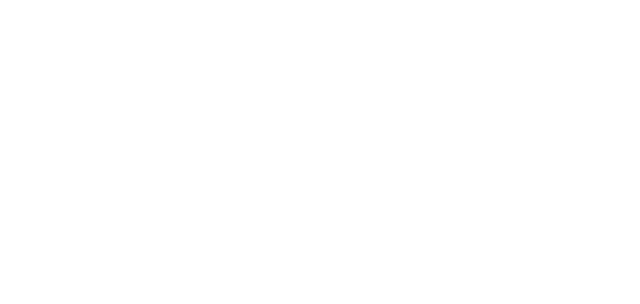
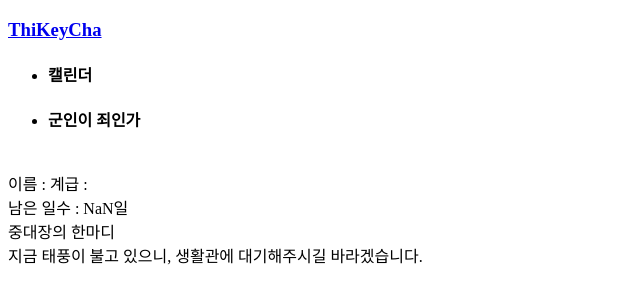
Before and after one commit to osamhack2022/WEB_ArmyReport_Thi-Key-Cha, a React (Create React App) app in the folder WEB(FE)/ar/: page /1 in a window 1280 px wide. Before the commit this address had no page. Shown: the top 304 px of the page, without its empty margins (0-640 px from the left). Built offline with nearby package versions, Linux system fonts and the light colour scheme.

Commit message:
Add Navbar

```diff
--- a/WEB(FE)/ar/src/components/Auth/Login.js
+++ b/WEB(FE)/ar/src/components/Auth/Login.js
@@ -4,7 +4,7 @@
 import { useNavigate } from 'react-router-dom';
 import { UserActions } from '../../app/UserSlice';
 import { AuthActions } from '../../app/AuthSlice';
-import { useDispatch, useSelector } from 'react-redux';
+import { useDispatch } from 'react-redux';
 import { doc, getDoc } from 'firebase/firestore';
 
 import "./Login.module.css";
--- /dev/null
+++ b/WEB(FE)/ar/src/components/Navbar/MenuItem.js
@@ -0,0 +1,35 @@
+export const CalenderItems = [
+    {
+        title: '부대 일정 종합',
+        path: '/Calender/ArmyUnit',
+        cName : 'dropdown-link'
+    },
+    {
+        title: '부대 휴가 종합',
+        path: '/Calender/Vacation',
+        cName : 'dropdown-link'
+    }
+];
+
+export const VacationItems = [
+    {
+        title:'건의사항',
+        path: '/Sugestions',
+        cName: 'dropdown-link'
+    },
+    {
+        title: '마음의 편지',
+        path: '/LetterOfHear',
+        cName: 'dropdown-link'
+    },
+    {
+        title: '잔여 출타 종합',
+        path: '/RestVacation',
+        cName: 'dropdown-link'
+    },
+    {
+        title: '휴가 중입니다.',
+        path: '/Vacation',
+        cName: 'dropdown-link'
+    }
+];
--- a/WEB(FE)/ar/src/components/Navbar/Navigation.js
+++ b/WEB(FE)/ar/src/components/Navbar/Navigation.js
@@ -4,46 +4,62 @@
 import ProductNavBar from './ProductNavBar';
 import UserActions from '../../app/UserSlice';
 
+import { VacationItems, CalenderItems } from './MenuItem'
+
 const Navigation = () => {
   const uid = useSelector((state)=>state.User.uid);
 
-  const CalenderList = [
-    {title : "부대 일정 종합", items : `/Calender/ArmyUnit` },
-    {title : "부대 휴가 일정", items : `/Calender/${uid}/vacation`},
-  ];
-  console.log(CalenderList[0].title);
+  const [click, setClick] = useState(false);
+  const [dropdown, setDropdown] = useState(false);
+
+  const handleClick = () => setClick(!click);
+  const closeMobileMenu = () => setClick(false);
+
+  const onMouseEnter = () => {
+    if (window.innerWidth < 960){
+      setDropdown(false);
+    }else{
+      setDropdown(true);
+    }
+  };
+
+  const onMouseLeave = () => {
+    if (window.innerWidth < 960){
+      setDropdown(false);
+    } else{
+      setDropdown(false);
+    }
+  };
+
   return (
     <>
       <nav className="nav-bar">
-        <div className="nav-bar-containers">
-          <div className="thi-key-cha-logo">
-            <li className="dropdown">
-              <Link to={`/:${uid}`}>
-                <h3 className="nav-bar-text-home">ThiKeyCha</h3>
-              </Link>
-              <div className="dropDownMenu">
-                {
-                  CalenderList.map(list => (
-                    <ProductNavBar title={list.title} items={list.items} />
-                ))}
-              </div>
-            </li>
+        <Link to={`/:${uid}`} className='nav-bar-home' onClick={closeMobileMenu}>
+          <div className='nav-bar-home'>
+            <h3 className='nav-bar-logo'>ThiKeyCha</h3>
           </div>
-          <div>
-            <h4 className="nav-bar-unit-text">캘린더</h4>
-          </div>
-          <div>
-            <NavLink to='/Vacation'>
-              <h4 className="nav-bar-unit-text">군인이 죄인가</h4>
-            </NavLink>
-          </div>
-          <div>
-            <NavLink to='/'>
-              <h4 className="nav-bar-unit-text">나는 한 부대의 지휘관이다.</h4>
-            </NavLink>
-          </div>
-        </div>
+        </Link>
       </nav>
+      <ul className={click ? 'nav-menu-active' : 'nav-menu'}>
+        <li
+          className='nav-item'
+          onMouseEnter={onMouseEnter}
+          onMouseLeave={onMouseLeave}
+        >
+          <h4 className='nav-item-calender-text'>캘린더</h4>
+          {dropdown && <ProductNavBar props={CalenderItems}/>}
+        </li>
+      </ul>
+      <ul className={click ? 'nav-menu-active' : 'nav-menu'}>
+        <li
+          className='nav-item'
+          onMouseEnter={onMouseEnter}
+          onMouseLeave={onMouseLeave}
+        >
+          <h4 className='nav-item-calender-text'>군인이 죄인가</h4>
+          {dropdown && <ProductNavBar props={VacationItems}/>}
+        </li>
+      </ul>
     </>
   )
 }
--- a/WEB(FE)/ar/src/components/Navbar/ProductNavBar.js
+++ b/WEB(FE)/ar/src/components/Navbar/ProductNavBar.js
@@ -1,15 +1,33 @@
 import React from 'react'
+import { useState } from 'react';
 import { Link } from 'react-router-dom'
 
-const ProductNavBar = (title, items) => {
+import './ProductNavBar.module.css';
+
+const ProductNavBar = (props) => {
+  const [click, setClick] = useState(false);
+
+  const handleClick = () => {
+    setClick(!click);
+  }
   return (
-    <div className="dropDownBar">
-        <li className="dropDown">
-            <Link className='navIntro' to={`${items}`}>
-                {title}
-            </Link>
-        </li>
-    </div>
+    <>
+      <ul onClick={handleClick} className={click ? 'dropdown-menu clicked' : 'dropdown-menu'}>
+        {{props}.map((item, index)=> {
+          return(
+            <li>
+              <Link
+                className={item.cName}
+                to={item.path}
+                onClick={()=> setClick(false)}
+              >
+                {item.title}
+              </Link>
+            </li>
+          )
+        })}
+      </ul>
+    </>
   )
 }
 
--- a/WEB(FE)/ar/src/components/Router.js
+++ b/WEB(FE)/ar/src/components/Router.js
@@ -23,7 +23,7 @@
           <Route path='/Vacation' element={<Vacation />}/>
           <Route path="/Calender/ArmyUnit" element={<ArmyUnitCalender />} />
           <Route path="/Calender/:id" element={<ArmyUnitCalender />} />
-          <Route component={<NotFound />}/>
+          <Route element={<NotFound />}/>
         </Routes>
       </Router>
     </>
```
Also changed, not shown: WEB(FE)/ar/src/components/Navbar/Signout.js (added, +12 -0 lines), WEB(FE)/ar/src/components/Navbar/Signout.module.css (added).
